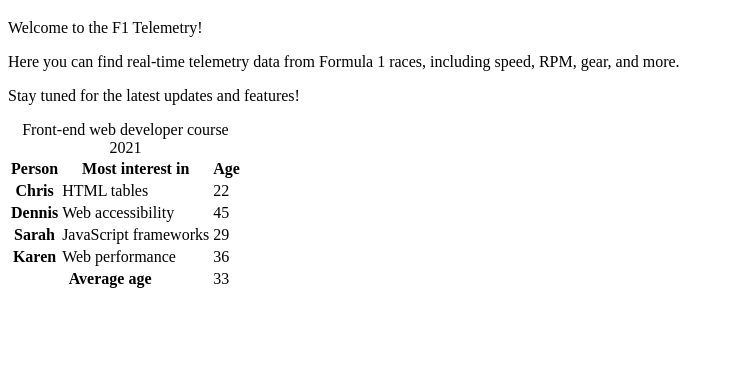
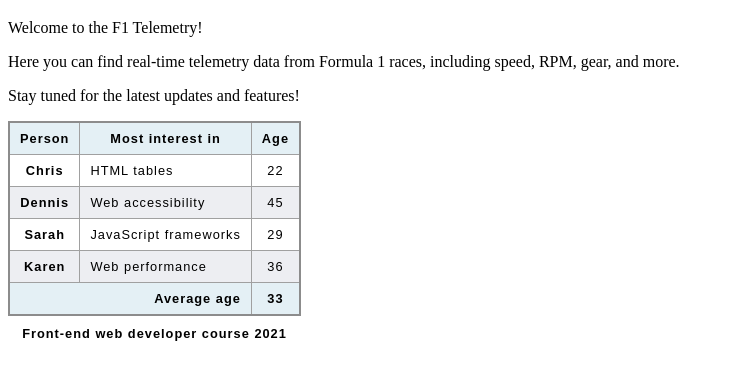
Before and after one commit to Jesutol/f1-tpo, a plain HTML site: page index.html in a window 1280 px wide. Shown: the part 61-440 px from the top of the page, without its empty margins (0-734 px from the left). Drawn offline with Linux system fonts and the light colour scheme.

Commit message:
añade css

```diff
--- a/index.html
+++ b/index.html
@@ -2,6 +2,7 @@
 <html>
 <head>
     <title>F1 Telemetry</title>
+    <link rel="stylesheet" href="./style.css">
 </head>
 <body>
 
--- /dev/null
+++ b/style.css
@@ -0,0 +1,40 @@
+table {
+  border-collapse: collapse;
+  border: 2px solid rgb(140 140 140);
+  font-family: sans-serif;
+  font-size: 0.8rem;
+  letter-spacing: 1px;
+}
+
+caption {
+  caption-side: bottom;
+  padding: 10px;
+  font-weight: bold;
+}
+
+thead,
+tfoot {
+  background-color: rgb(228 240 245);
+}
+
+th,
+td {
+  border: 1px solid rgb(160 160 160);
+  padding: 8px 10px;
+}
+
+td:last-of-type {
+  text-align: center;
+}
+
+tbody > tr:nth-of-type(even) {
+  background-color: rgb(237 238 242);
+}
+
+tfoot th {
+  text-align: right;
+}
+
+tfoot td {
+  font-weight: bold;
+}
```
